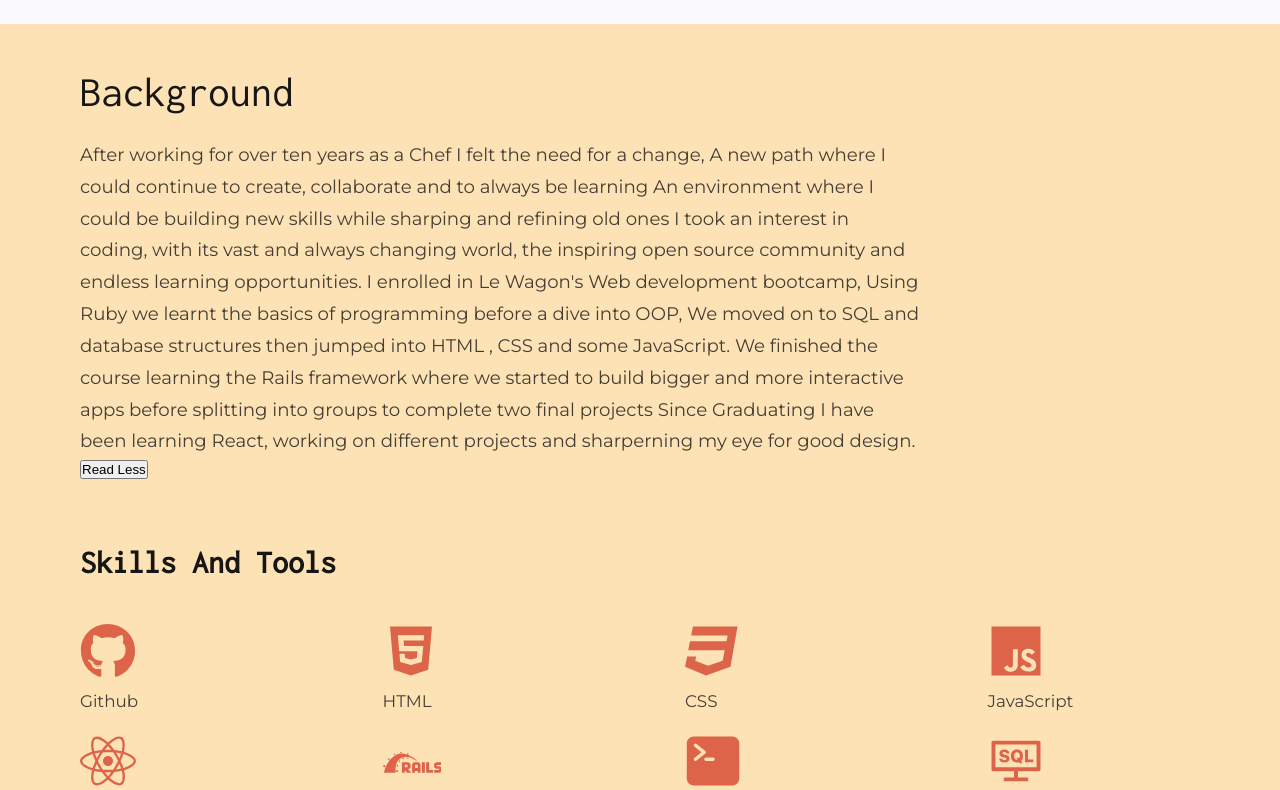
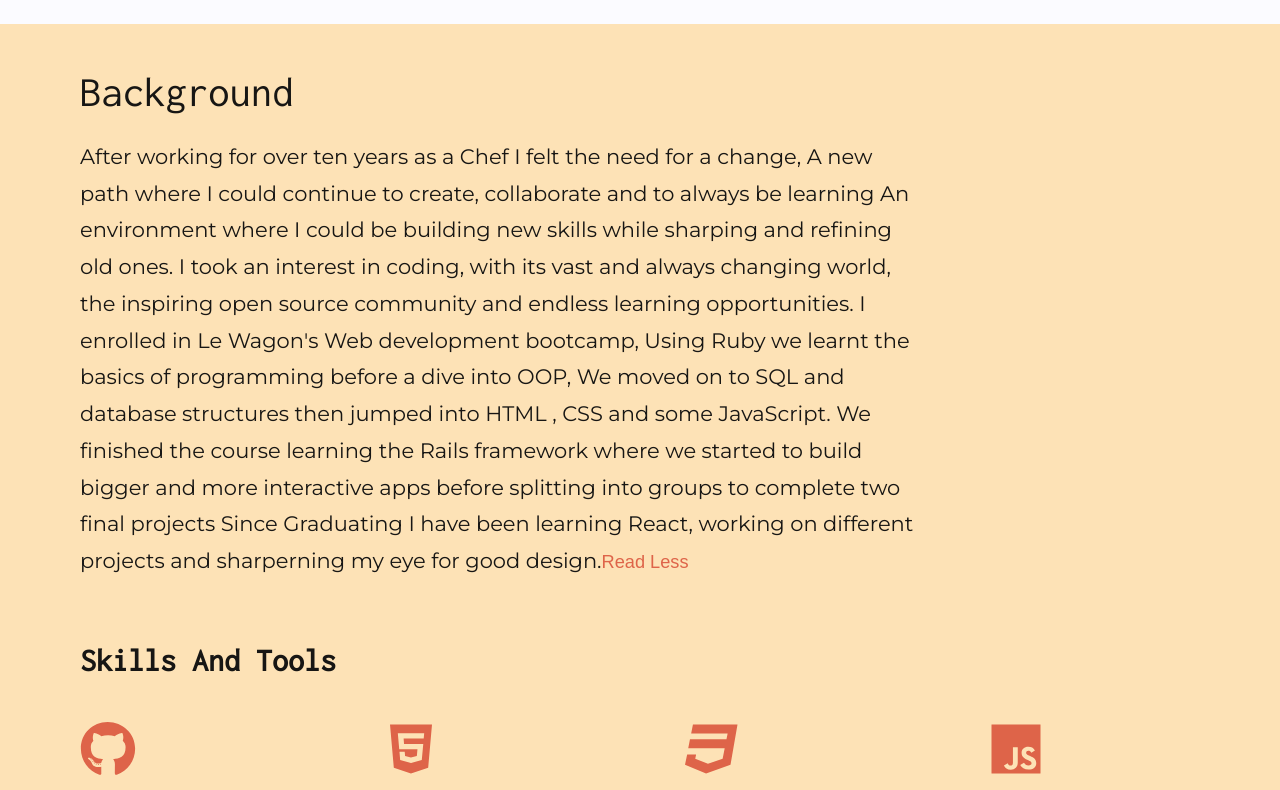
Before and after one commit to AndrewJBGrant/my-website, a React (Create React App) app: page / in a window 1280 px wide. Shown: the part 840-1630 px from the top of the page. Built offline with nearby package versions, Linux system fonts and the light colour scheme.

Commit message:
read more

```diff
--- a/src/About.css
+++ b/src/About.css
@@ -1,15 +1,11 @@
 .about-flex {
-  /* display: block; */
   padding-top: 40px;
   padding-left: 80px;
 }
 
 .paragragh {
-/* background-color: #FBFBFF;; */
   width: 70%;
-}
-.paragragh p {
-font-size: 1.3rem;
+  font-size: 1.5rem;
 }
 
 
@@ -27,3 +23,15 @@ font-size: 1.3rem;
   column-gap: 10px;
   padding-bottom: 50px;
 }
+
+button {
+  border:none;
+  color: #de6449;
+  background-color:#FDE2B6;
+  font-size: 1.3rem;
+}
+
+button:hover {
+  /* color: aquamarine; */
+  cursor: pointer;
+}
--- a/src/About.js
+++ b/src/About.js
@@ -12,9 +12,9 @@ function About() {
       <div className="about-flex">
         <div className="background">
           <h1>Background</h1>
+          <div className="paragragh">
           <ReadMore>
-          <div className="paragragh">
-         <p>After working for over ten years as a Chef I felt the need for a change, A new path where I could continue to create, collaborate and to always be learning An environment where I could be building new skills while sharping and refining old ones
+         After working for over ten years as a Chef I felt the need for a change, A new path where I could continue to create, collaborate and to always be learning An environment where I could be building new skills while sharping and refining old ones.
 I took an interest in coding, with its vast and always changing world, the inspiring open source community and endless learning opportunities.
 
 I enrolled in Le Wagon's Web development bootcamp, Using Ruby we learnt the basics of programming before a dive into OOP, We moved on to SQL and database structures then jumped into HTML , CSS and some JavaScript. We finished the course learning the Rails framework where we started to build bigger and more interactive apps before splitting into groups to complete two final projects
@@ -29,9 +29,9 @@ Since Graduating I have been learning React, working on different projects and s
               balance of being adaptable and open minded but also knowing when
               to think critically and make decisions. passing those skills on to
               others taught me patience and how to provide constructive feedback */}
-            </p>
+
+          </ReadMore>
           </div>
-          </ReadMore>
         </div>
 
         <h3 className="skills-heading">Skills and Tools</h3>
--- a/src/Card.js
+++ b/src/Card.js
@@ -6,7 +6,7 @@ function Card({ title, body, video, link, skills1, skills2, skills3 }) {
     <div className="card-container">
       <div className="image-container">
         {/* <img src={imageUrl} alt="why not??" className="image-container" width="600" height="400"/> */}
-        <video src={video} width="350" height="300" controls></video>
+        <video src={video} width="350" height="400" controls></video>
       </div>
 
       <div className="card-right">
--- a/src/Projects.js
+++ b/src/Projects.js
@@ -3,7 +3,7 @@ import Card from "./Card";
 import "./Projects.css";
 // import Video from "./images/video.mp4";
 // import BookBuddy from "./images/Book-Buddy-video.mp4";
-// import SweetPaw from "./images/Sweet-paw-video.mp4";
+// import SweetPaw from "./images/Sweet-paw-video.mp4"
 // import Weather from "./images/weather-app.mp4";
 
 function Projects() {
--- a/src/ReadMore.js
+++ b/src/ReadMore.js
@@ -6,14 +6,14 @@ const ReadMore = ( {children} ) => {
   const text = children;
   // console.log(children.toString());
   console.log(text);
-  console.log(children);
+  // console.log(children);
   const togBtn = () => {
     setReadMore(!readMore);
   };
 
   return (
     <div>
-      {readMore ? text : `${text.slice(0, 100)}`}
+      {readMore ? text : `${text.slice(0, 245)}`}
       <button onClick={togBtn}>
         {readMore ? "Read Less" : "...Read More"}
       </button>
```
